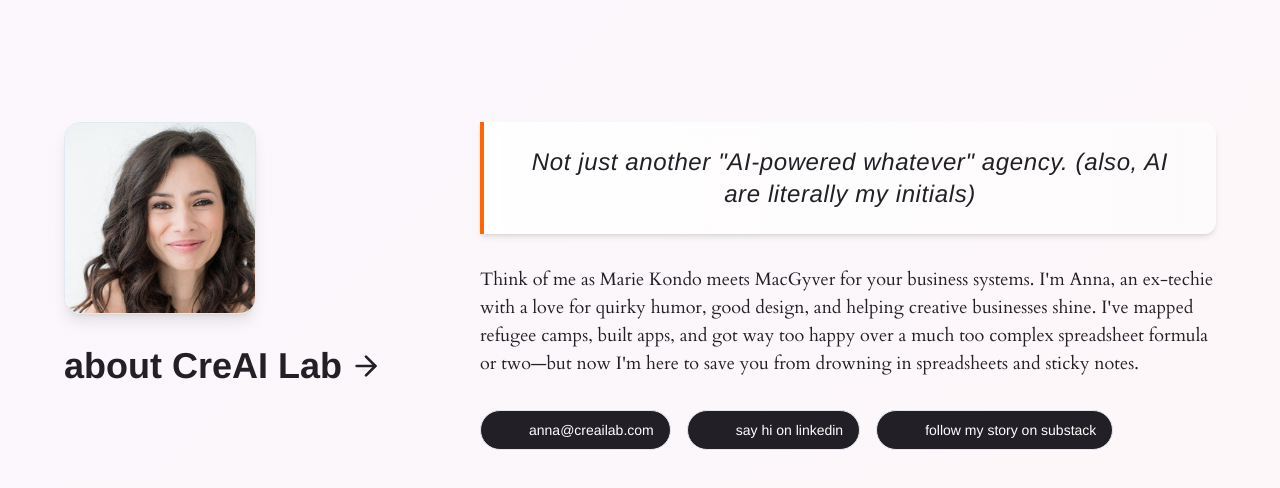
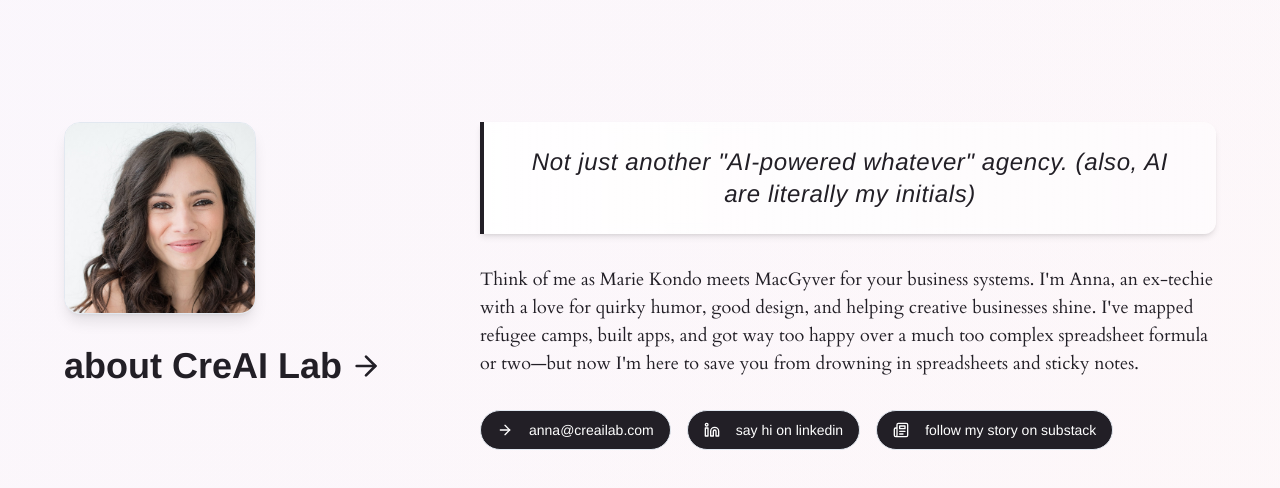
Before and after one commit to annalisaiob/convertify-helper, a React (Vite) app: page / in a window 1280 px wide. Shown: the part 1680-2168 px from the top of the page. Built offline with nearby package versions, Linux system fonts and the light colour scheme.

Commit message:
Update icon colors to white
Changed the color of the icons in the application to white for better visibility and consistency.
[skip gpt_engineer]

```diff
--- a/src/components/About.tsx
+++ b/src/components/About.tsx
@@ -44,7 +44,7 @@ export const About = () => {
 
             <div className="md:w-2/3">
               <div className="space-y-8 text-lg text-[#221F26]">
-                <p className="text-2xl font-heading italic tracking-wide mb-4 bg-gradient-to-r from-white/90 to-white/50 backdrop-blur-sm border-l-4 border-[#FF6700] px-8 py-6 rounded-r-xl shadow-md">
+                <p className="text-2xl font-heading italic tracking-wide mb-4 bg-gradient-to-r from-white/90 to-white/50 backdrop-blur-sm border-l-4 border-[#221F26] px-8 py-6 rounded-r-xl shadow-md">
                   Not just another "AI-powered whatever" agency. (also, AI are literally my initials)
                 </p>
                 <p className="text-left">
@@ -55,19 +55,19 @@ export const About = () => {
               <div className="flex flex-wrap gap-4 mt-8">
                 <Button asChild variant="outline" className="rounded-full bg-primary text-primary-foreground hover:bg-primary/90 hover:text-primary-foreground hover:italic hover:underline transition-all">
                   <a href="mailto:anna@creailab.com">
-                    <ArrowRight className="mr-2 text-[#221F26]" />
+                    <ArrowRight className="mr-2 text-white" />
                     anna@creailab.com
                   </a>
                 </Button>
                 <Button asChild variant="outline" className="rounded-full bg-primary text-primary-foreground hover:bg-primary/90 hover:text-primary-foreground hover:italic hover:underline transition-all">
                   <a href="https://www.linkedin.com/in/annalisa-iob-a94484a6/" target="_blank" rel="noopener noreferrer">
-                    <Linkedin className="mr-2 text-[#221F26]" />
+                    <Linkedin className="mr-2 text-white" />
                     say hi on linkedin
                   </a>
                 </Button>
                 <Button asChild variant="outline" className="rounded-full bg-primary text-primary-foreground hover:bg-primary/90 hover:text-primary-foreground hover:italic hover:underline transition-all">
                   <a href="https://annalisaiob.substack.com/" target="_blank" rel="noopener noreferrer">
-                    <Newspaper className="mr-2 text-[#221F26]" />
+                    <Newspaper className="mr-2 text-white" />
                     follow my story on substack
                   </a>
                 </Button>
```
